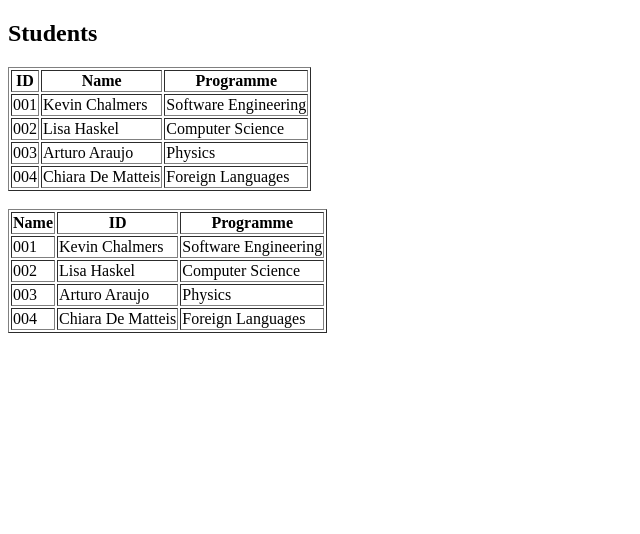
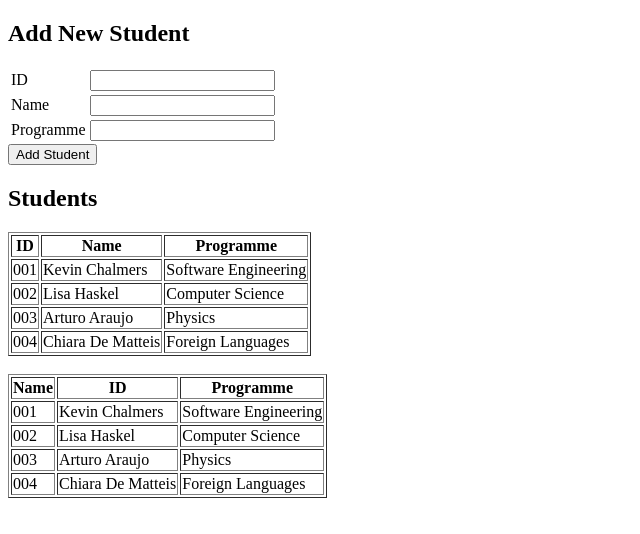
Before and after one commit to ChiaraDM/sd2, a plain HTML site: page students.html in a window 1280 px wide. Shown: the whole page, without its empty margins (0-640 px from the left). Drawn offline with Linux system fonts and the light colour scheme.

Commit message:
Add student textbox

```diff
--- a/students.html
+++ b/students.html
@@ -5,6 +5,22 @@
         <script src="student.js"></script>
     </head>
     <body onload="printStudents()">
+        <h2>Add New Student</h2>
+        <table>
+            <tr>
+                <td>ID</td>
+                <td><input id="studentID" type="text"></td>
+            </tr>
+            <tr>
+                <td>Name</td>
+                <td><input id="studentName" type="text"></td>
+            </tr>
+            <tr>
+                <td>Programme</td>
+                <td><input id="studentProgramme" type="text"></td>
+            </tr>
+        </table>
+        <input type="button" value="Add Student" onclick="addStudent()">
         <h2>Students</h2>
         <div id="main"></div>
     </body>
```
